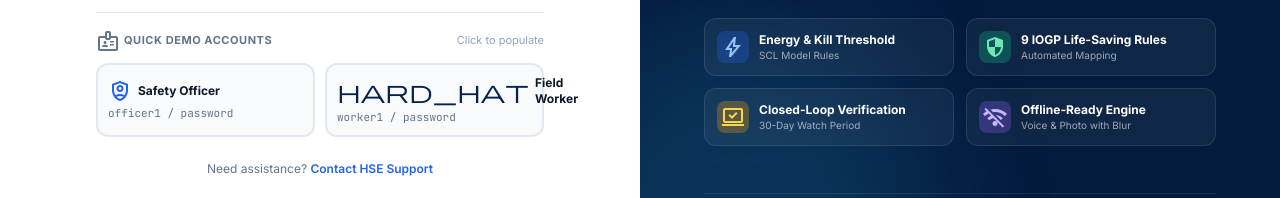
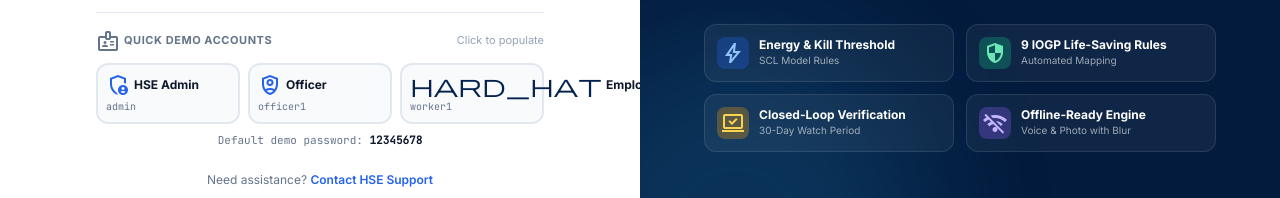
Before and after one commit to praneshMS-2007/SafeSignal-COLDSTACK, a Next.js app: page /login in a window 1280 px wide. Shown: the part 556-754 px from the top of the page. Built offline with nearby package versions, Linux system fonts and the light colour scheme; no server answers.

Commit message:
fix: update demo passwords to 12345678 and enhance login UI

```diff
--- a/prisma/seed.ts
+++ b/prisma/seed.ts
@@ -19,7 +19,7 @@ async function main() {
   await prisma.user.deleteMany();
 
   // ─── Demo Users ───────────────────────────────────────────────
-  const passwordHash = await bcrypt.hash("password", 10);
+  const passwordHash = await bcrypt.hash("12345678", 10);
 
   const admin = await prisma.user.create({
     data: { username: "admin", passwordHash, displayName: "H.S. Bora (HSE Admin)", role: "officer", site: "Duliajan HQ", crew: "HSE Inspection Team" },
@@ -39,7 +39,7 @@ async function main() {
   const worker4 = await prisma.user.create({
     data: { username: "worker4", passwordHash, displayName: "Bipul Saikia", role: "employee", site: "Rig 7", crew: "Wellhead crew" },
   });
-  console.log(`  ✓ 6 demo users created (admin, officer1, worker1, worker2, worker3, worker4 — password: "password")`);
+  console.log(`  ✓ 6 demo users created (admin, officer1, worker1, worker2, worker3, worker4 — password: "12345678")`);
 
   // ─── Sites ────────────────────────────────────────────────────
   await Promise.all([
--- a/src/app/login/page.tsx
+++ b/src/app/login/page.tsx
@@ -191,30 +191,45 @@ export default function LoginPage() {
                 </span>
                 <span className="text-[11px] text-[#94A3B8]">Click to populate</span>
               </div>
-              <div className="grid grid-cols-2 gap-2.5">
+              <div className="grid grid-cols-3 gap-2">
                 <button
                   type="button"
-                  onClick={() => handleQuickFill("officer1", "password")}
-                  className="bg-[#F8FAFC] border-2 border-[#E2E8F0] hover:border-[#2563EB] hover:bg-[#EFF6FF] p-2.5 rounded-xl text-left transition-all group"
+                  onClick={() => handleQuickFill("admin", "12345678")}
+                  className="bg-[#F8FAFC] border-2 border-[#E2E8F0] hover:border-[#2563EB] hover:bg-[#EFF6FF] p-2 rounded-xl text-left transition-all group"
                 >
-                  <div className="text-xs font-bold text-[#0F172A] group-hover:text-[#2563EB] flex items-center gap-1.5">
-                    <span className="material-symbols-outlined text-base text-[#2563EB]">shield_person</span>
-                    Safety Officer
+                  <div className="text-xs font-bold text-[#0F172A] group-hover:text-[#2563EB] flex items-center gap-1">
+                    <span className="material-symbols-outlined text-sm text-[#2563EB]">admin_panel_settings</span>
+                    HSE Admin
                   </div>
-                  <div className="text-[11px] text-[#64748B] font-mono mt-0.5">officer1 / password</div>
+                  <div className="text-[10px] text-[#64748B] font-mono mt-0.5">admin</div>
                 </button>
 
                 <button
                   type="button"
-                  onClick={() => handleQuickFill("worker1", "password")}
-                  className="bg-[#F8FAFC] border-2 border-[#E2E8F0] hover:border-[#2563EB] hover:bg-[#EFF6FF] p-2.5 rounded-xl text-left transition-all group"
+                  onClick={() => handleQuickFill("officer1", "12345678")}
+                  className="bg-[#F8FAFC] border-2 border-[#E2E8F0] hover:border-[#2563EB] hover:bg-[#EFF6FF] p-2 rounded-xl text-left transition-all group"
                 >
-                  <div className="text-xs font-bold text-[#0F172A] group-hover:text-[#2563EB] flex items-center gap-1.5">
-                    <span className="material-symbols-outlined text-base text-[#03224D]">hard_hat</span>
-                    Field Worker
+                  <div className="text-xs font-bold text-[#0F172A] group-hover:text-[#2563EB] flex items-center gap-1">
+                    <span className="material-symbols-outlined text-sm text-[#2563EB]">shield_person</span>
+                    Officer
                   </div>
-                  <div className="text-[11px] text-[#64748B] font-mono mt-0.5">worker1 / password</div>
+                  <div className="text-[10px] text-[#64748B] font-mono mt-0.5">officer1</div>
                 </button>
+
+                <button
+                  type="button"
+                  onClick={() => handleQuickFill("worker1", "12345678")}
+                  className="bg-[#F8FAFC] border-2 border-[#E2E8F0] hover:border-[#2563EB] hover:bg-[#EFF6FF] p-2 rounded-xl text-left transition-all group"
+                >
+                  <div className="text-xs font-bold text-[#0F172A] group-hover:text-[#2563EB] flex items-center gap-1">
+                    <span className="material-symbols-outlined text-sm text-[#03224D]">hard_hat</span>
+                    Employee
+                  </div>
+                  <div className="text-[10px] text-[#64748B] font-mono mt-0.5">worker1</div>
+                </button>
+              </div>
+              <div className="text-center text-[11px] text-[#64748B] mt-2 font-mono">
+                Default demo password: <span className="font-bold text-[#0F172A]">12345678</span>
               </div>
             </div>
 
```
